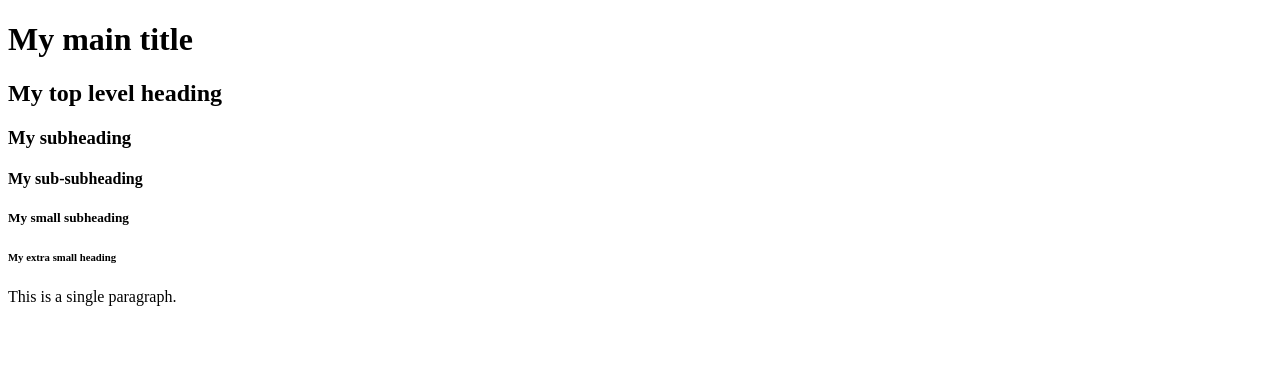
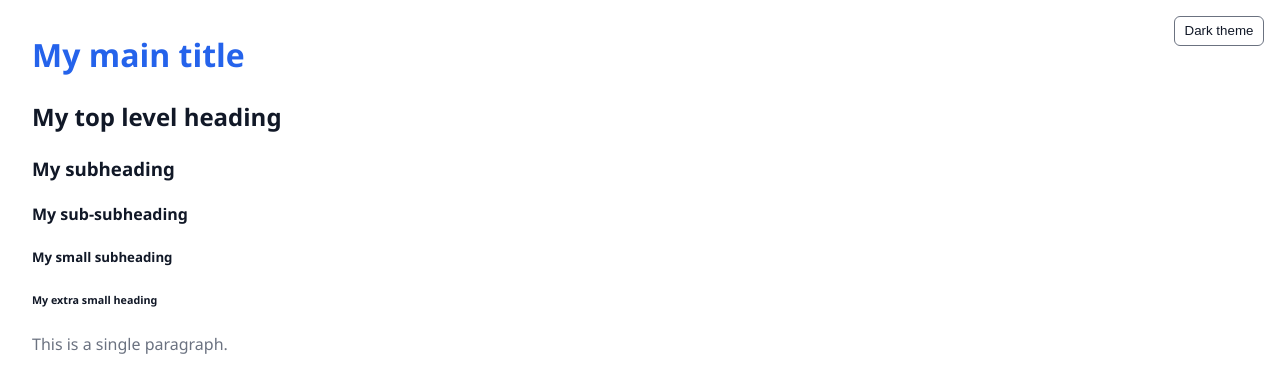
Before and after one commit to mariabehailu2010-glitch/code-my-future, a plain HTML site: page index.html in a window 1280 px wide. Drawn offline with Linux system fonts and the light colour scheme.

Commit message:
updated title
changed title

```diff
--- a/index.html
+++ b/index.html
@@ -1,13 +1,48 @@
-
-
-    <!DOCTYPE html>
-    <html lang="en">
         <head>
             <meta charset="utf-8">
-            <title>first hybrid code future</title>
+            <meta name="viewport" content="width=device-width, initial-scale=1">
+            <title>future my time arrangment</title>
+            <style>
+                :root {
+                    --bg: #ffffff;
+                    --text: #111827;
+                    --accent: #2563eb;
+                    --muted: #6b7280;
+                }
+                [data-theme="dark"] {
+                    --bg: #0b1220;
+                    --text: #e6eef8;
+                    --accent: #60a5fa;
+                    --muted: #9ca3af;
+                }
+                html,body{
+                    height:100%;
+                    margin:0;
+                }
+                body{
+                    background:var(--bg);
+                    color:var(--text);
+                    font-family:Segoe UI, Roboto, Arial, sans-serif;
+                    line-height:1.45;
+                    padding:2rem;
+                }
+                h1{color:var(--accent);margin-top:0}
+                p{color:var(--muted)}
+                .theme-toggle{
+                    position:fixed;
+                    right:1rem;
+                    top:1rem;
+                    background:transparent;
+                    border:1px solid var(--muted);
+                    color:var(--text);
+                    padding:0.4rem 0.6rem;
+                    border-radius:6px;
+                    cursor:pointer;
+                }
+            </style>
         </head>
         <body>
-
+           <button class="theme-toggle" id="themeToggle" aria-label="Toggle theme">Toggle theme</button>
            <h1>My main title</h1>
            <h2>My top level heading</h2>
            <h3>My subheading</h3>
@@ -17,6 +52,32 @@
 
        <p> This is a single paragraph.</p>
 
+       <script>
+           (function(){
+               const root = document.documentElement;
+               const toggle = document.getElementById('themeToggle');
+               const saved = localStorage.getItem('site-theme');
+               if(saved === 'dark') root.setAttribute('data-theme','dark');
+               function updateLabel(){
+                   const isDark = root.getAttribute('data-theme') === 'dark';
+                   toggle.textContent = isDark ? 'Light theme' : 'Dark theme';
+               }
+               toggle.addEventListener('click', ()=>{
+                   const isDark = root.getAttribute('data-theme') === 'dark';
+                   if(isDark){
+                       root.removeAttribute('data-theme');
+                       localStorage.setItem('site-theme','light');
+                   } else {
+                       root.setAttribute('data-theme','dark');
+                       localStorage.setItem('site-theme','dark');
+                   }
+                   updateLabel();
+               });
+               updateLabel();
+           })();
+       </script>
+
+        </body>
 
 
 
```
